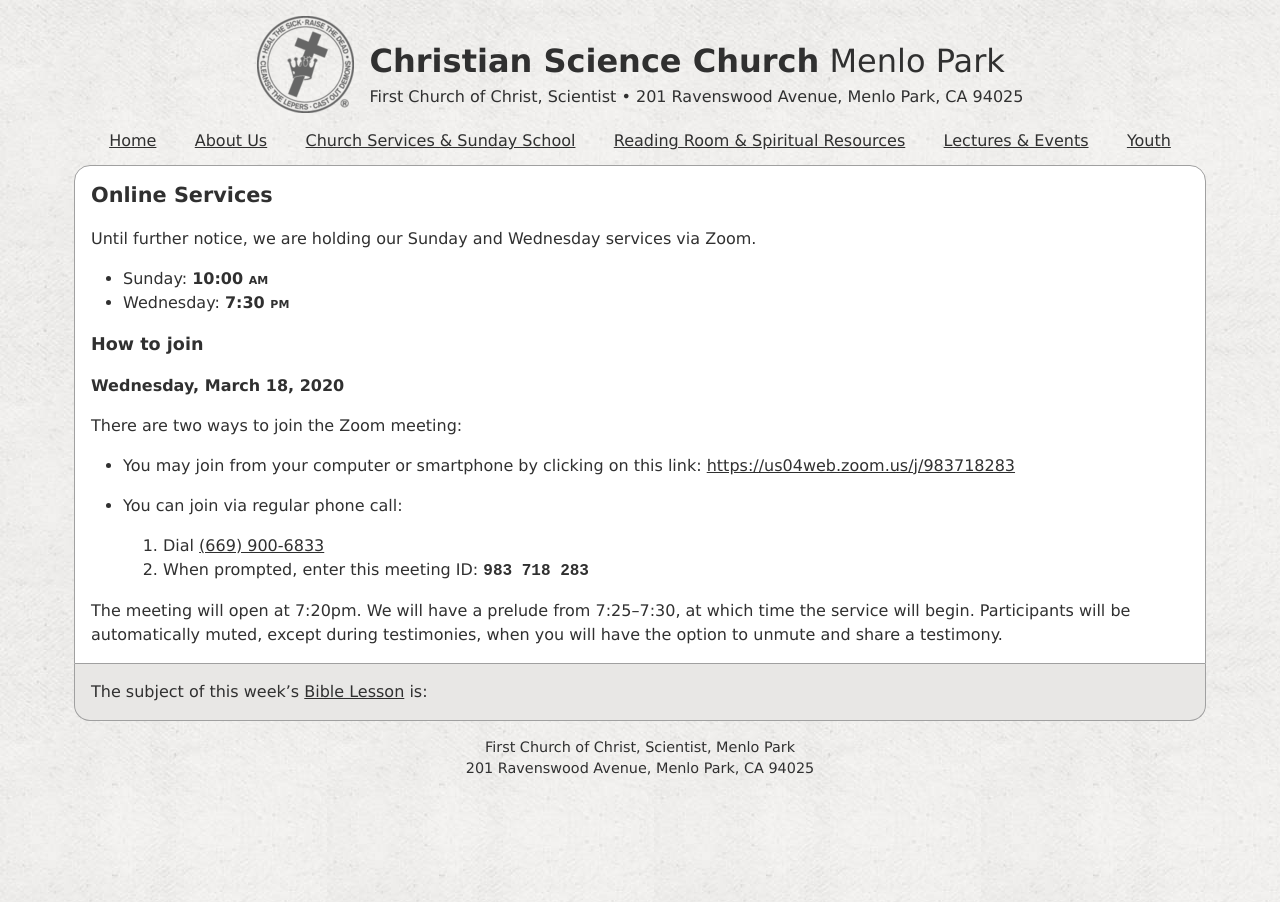
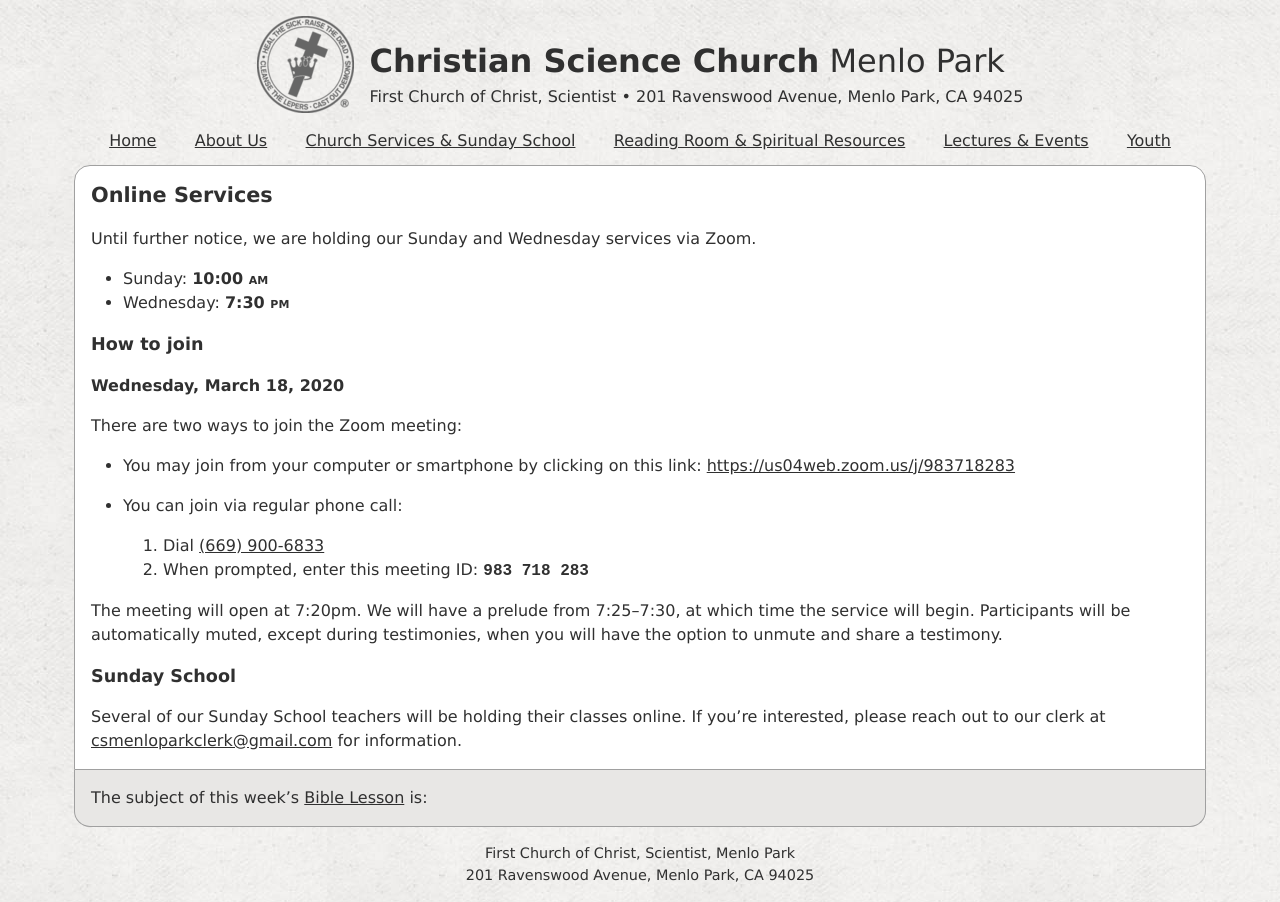
Before and after one commit to kalgynirae/csmenlopark, a Jekyll site: the page built from pages/online-services.md, in a window 1280 px wide. Built offline with Jekyll 4.4.1, drawn with Linux system fonts in a browser that asks for light colours; nearby versions of some CDN libraries; our own code applies the rules of GitHub Pages for plain Markdown files.

Commit message:
Add info about online Sunday School

```diff
--- a/pages/online-services.md
+++ b/pages/online-services.md
@@ -29,4 +29,11 @@
 except during testimonies, when you will have the option to unmute and share a
 testimony.
 
+## Sunday School
+
+Several of our Sunday School teachers will be holding their classes online. If
+you're interested, please reach out to our clerk at
+<a href="mailto:csmenloparkclerk@gmail.com">csmenloparkclerk@gmail.com</a> for
+information.
+
 </section>
```
